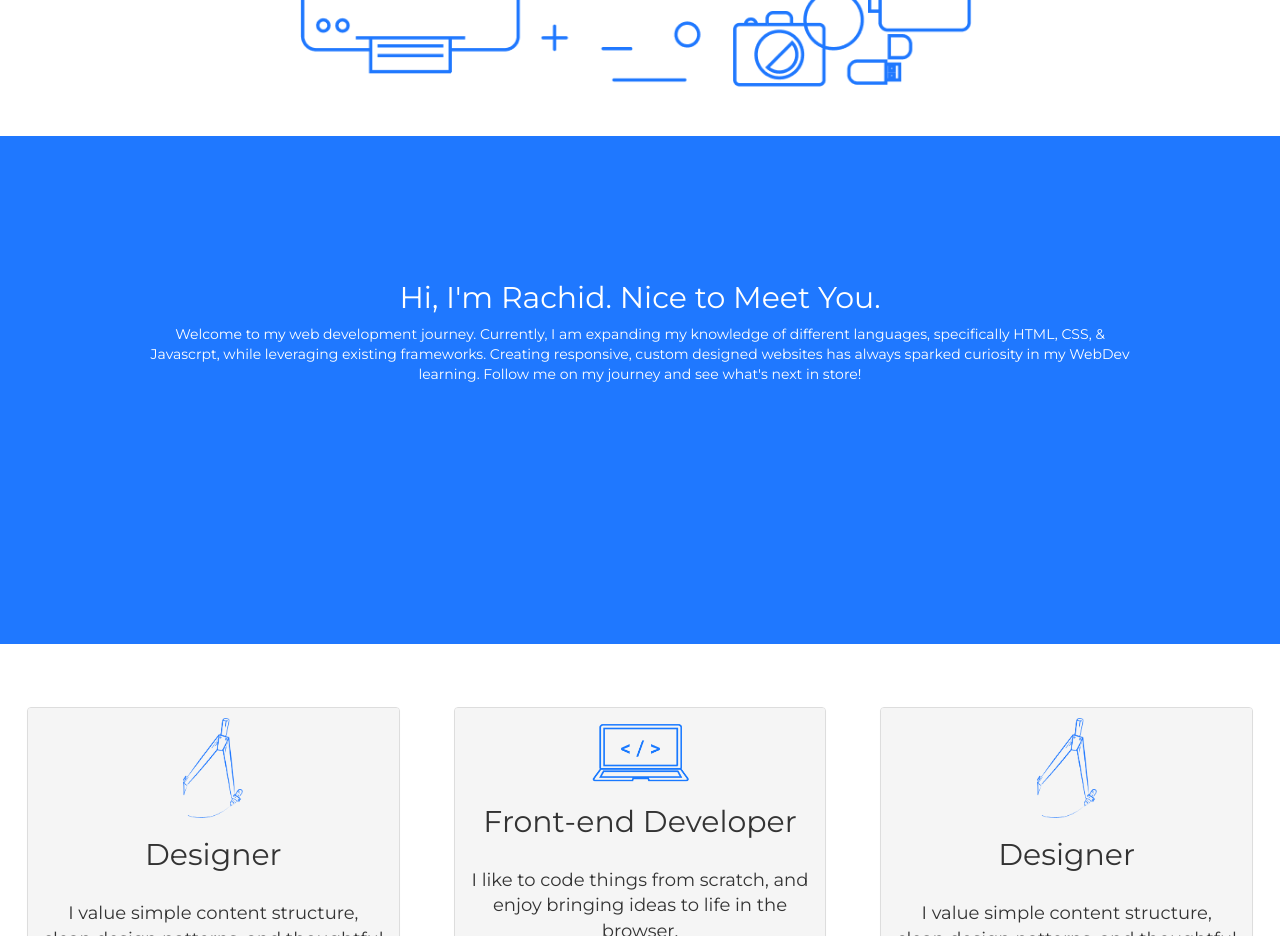
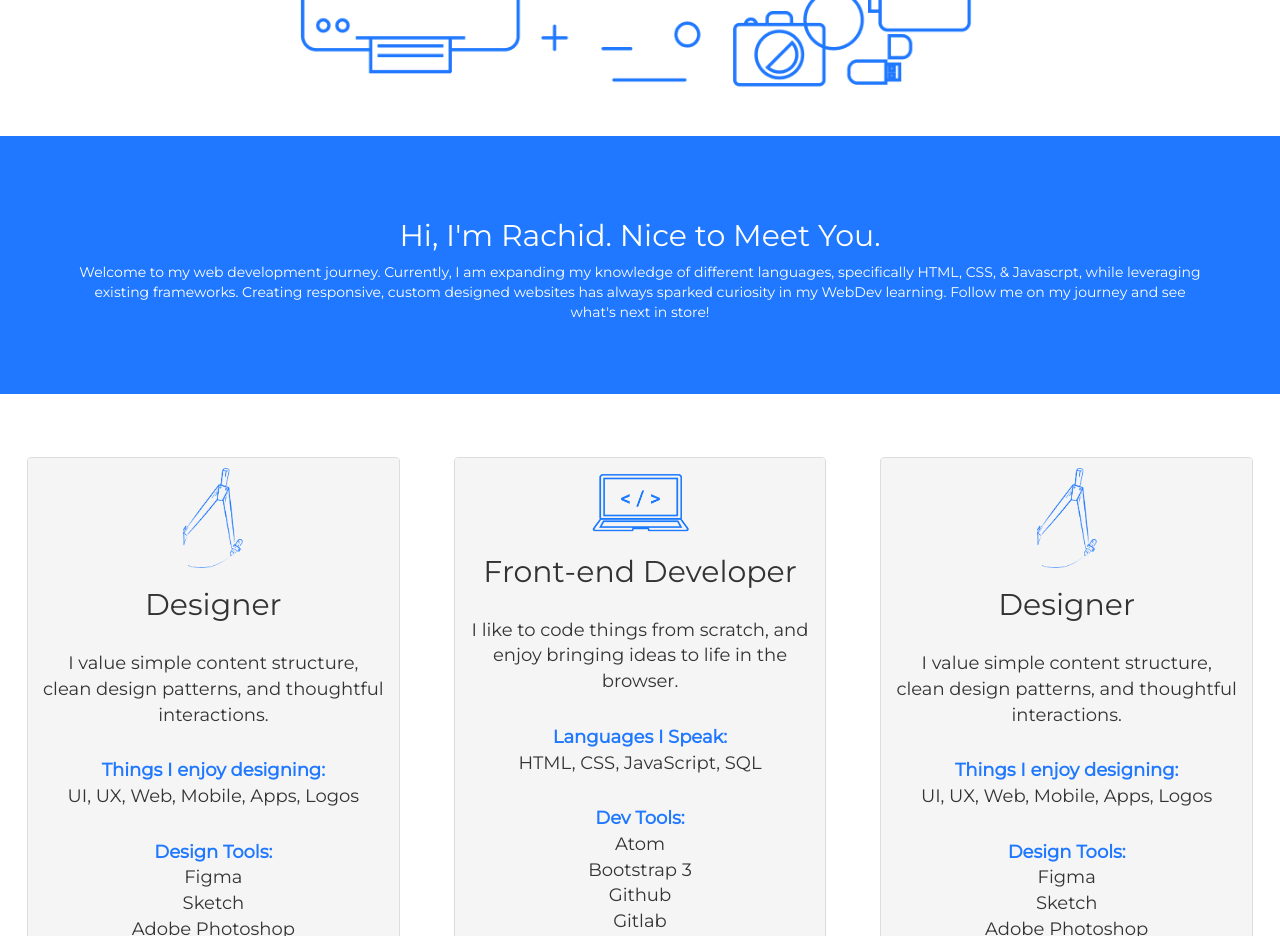
Before and after one commit to rachidmacer/rachidmacer.github.io, a plain HTML site: page index.html in a window 1280 px wide. Shown: the part 920-1856 px from the top of the page. Drawn offline with nearby package versions, Linux system fonts and the light colour scheme.

Commit message:
padding aboutme

```diff
--- a/main.css
+++ b/main.css
@@ -33,8 +33,8 @@ body {
   background-color: #1F78FF;
   color: #fff;
   font-weight: 200;
-  padding: 10%;
-  padding-bottom: 20%;
+  padding: 5%;
+  padding-bottom: 5%;
   margin-bottom:0;
 }
 .panel img {
```
